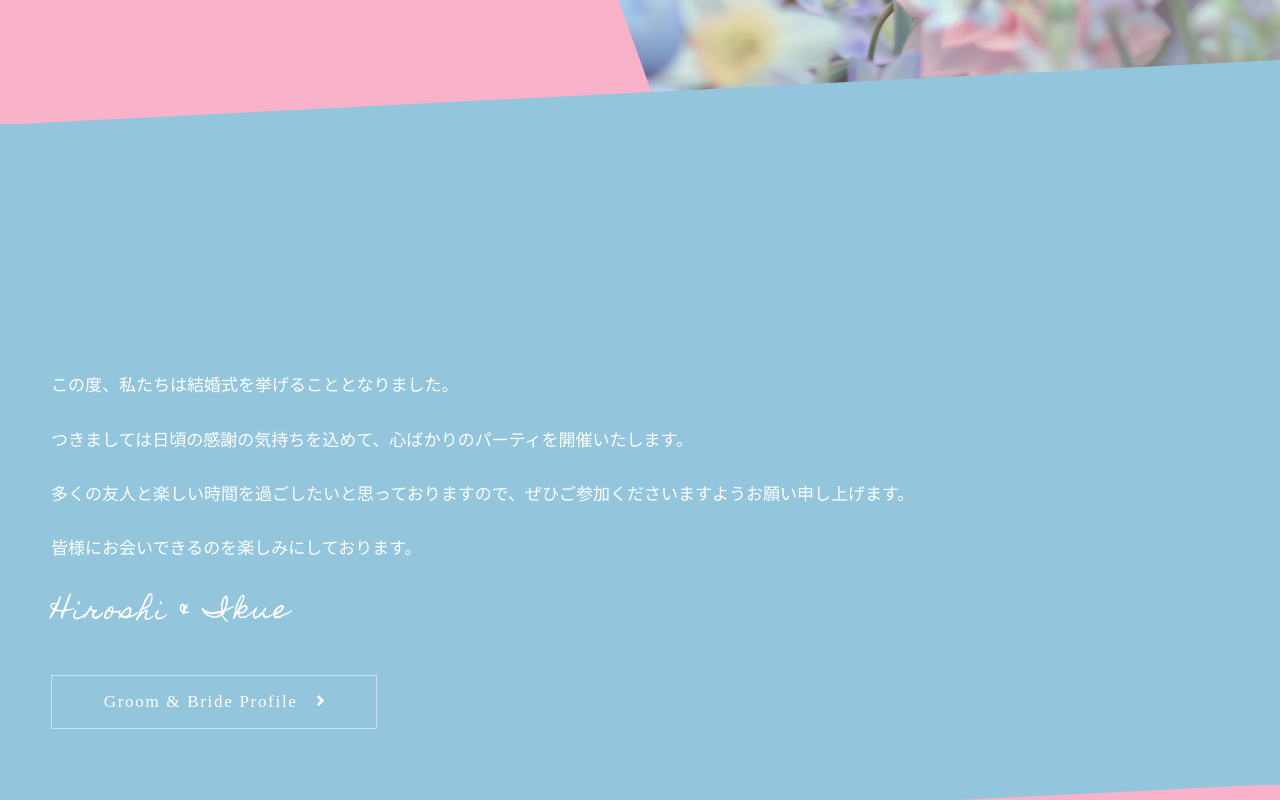
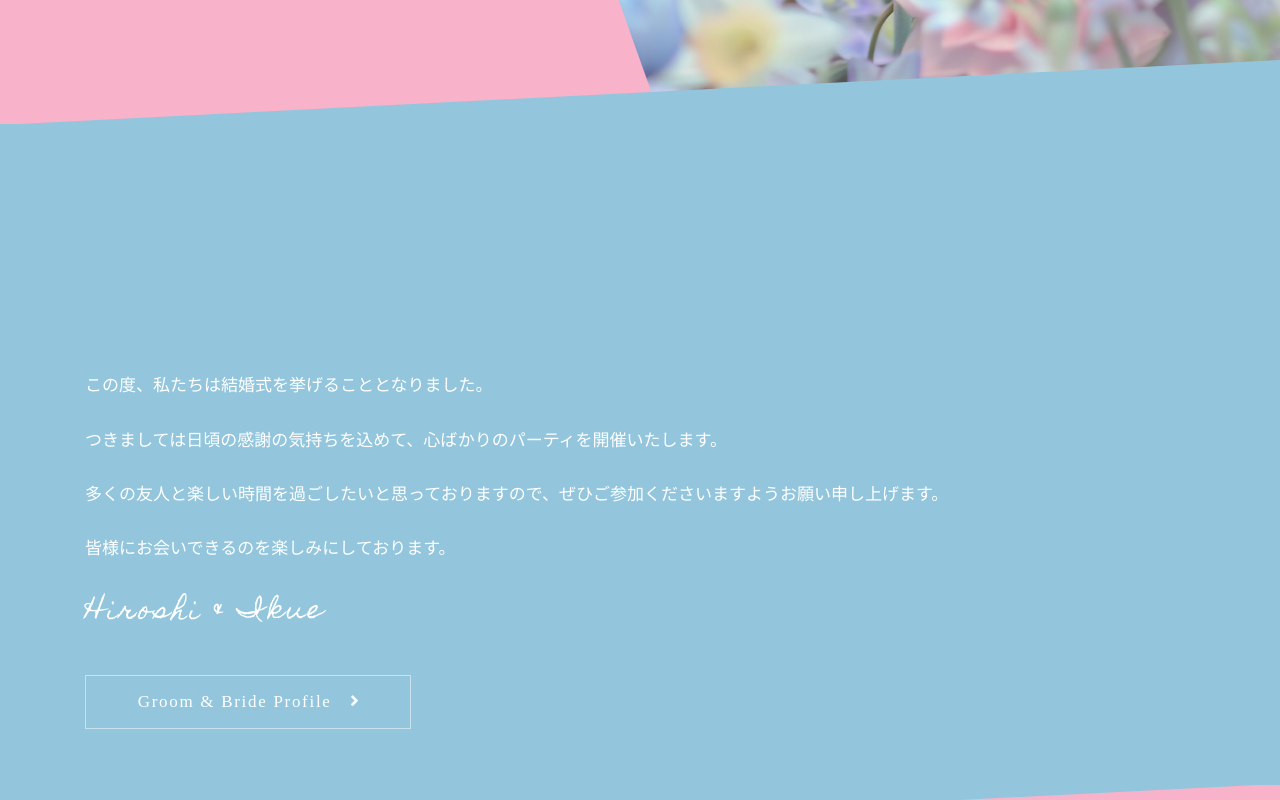
Before and after one commit to Ever-After/Ever-After.github.io, a plain HTML site: page index.html in a window 1280 px wide. Shown: the part 660-1460 px from the top of the page. Drawn offline with nearby package versions, Linux system fonts and the light colour scheme; some packages are replaced by stand-ins of ours; a script that the page names is missing; files whose address does not match are found by name; a web font is replaced by a local one.

Commit message:
Update style.css

```diff
--- a/css/style.css
+++ b/css/style.css
@@ -111,14 +111,14 @@ input {font-size: 1rem;}
 /*section
 ---------------------------------------------------------------------------*/
 section {
-	padding: 1rem;	/*section内の余白*/
+	padding: 1.2rem;	/*section内の余白*/
 }
 
 	/*画面幅600px以上の追加指定*/
 	@media screen and (min-width:600px) {
 
 	section {
-		padding: 2rem 3rem;	/*section内の余白。上下、左右への順番。*/
+		padding: 3rem 5rem;	/*section内の余白。上下、左右への順番。*/
 	}
 
 	}/*追加指定ここまで*/
```
